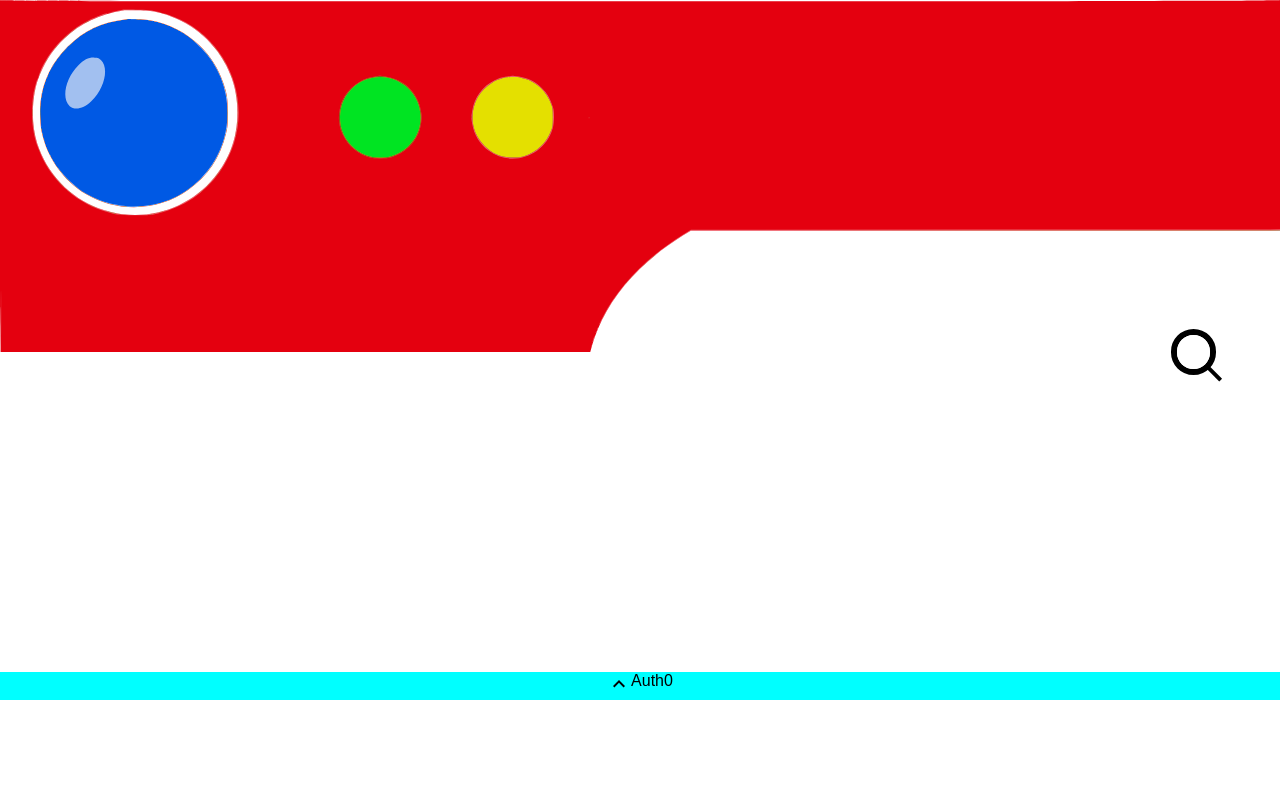
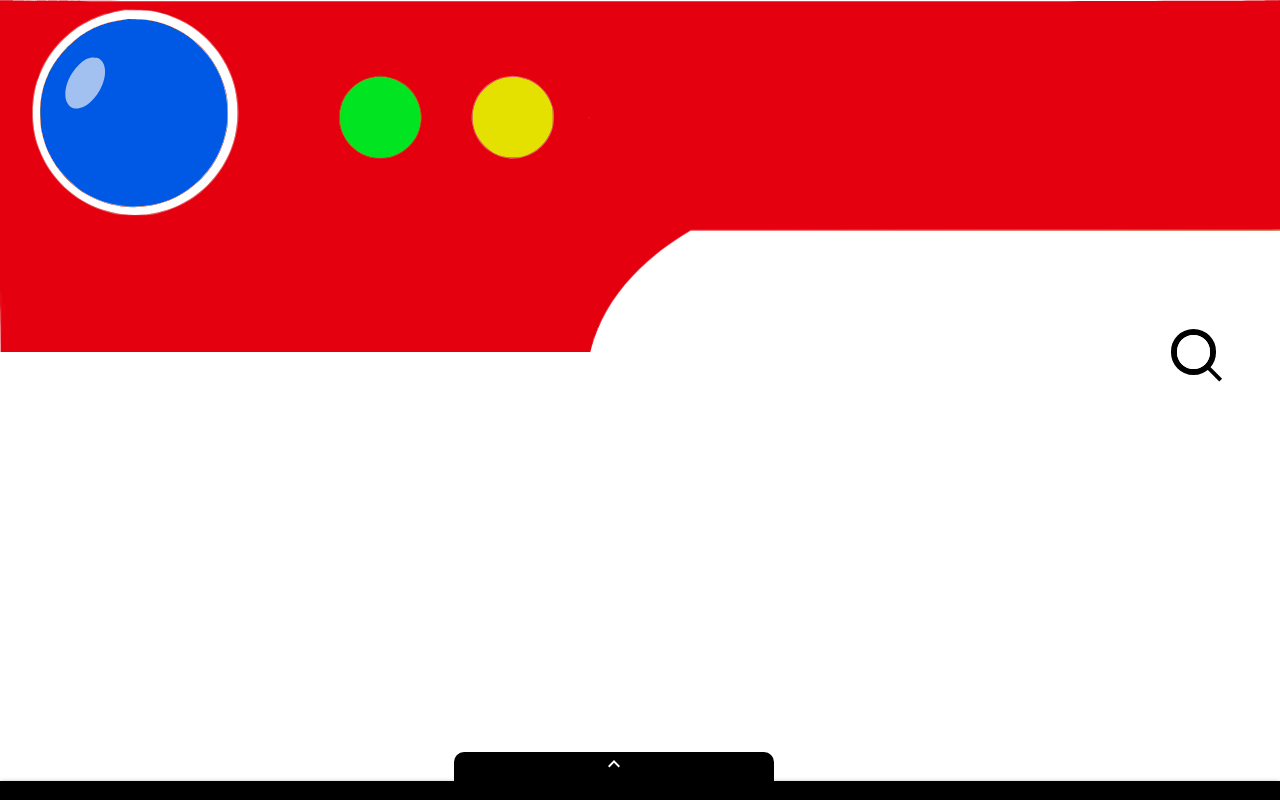
Before and after one commit to jas2johns/puppydex, a Next.js app: page / in a window 1280 px wide. Built offline with nearby package versions, Linux system fonts and the light colour scheme.

Commit message:
bottom nav hover

```diff
--- a/src/components/Card.js
+++ b/src/components/Card.js
@@ -1,8 +1,15 @@
 import { getCardColor } from "../pages/dogGroups";
 import styles from "../styles/Card.module.css";
+import BookmarkBorderIcon from "@mui/icons-material/BookmarkBorder";
+import BookmarkIcon from "@mui/icons-material/Bookmark";
+import { useState } from "react";
 
 export default function BreedCard(props) {
 	const { breed } = props;
+	const [isBookmarked, setIsBookmarked] = useState(true);
+	// TODO: use the above hook when you're reading from the database to display the correct icon
+	// setIsBookmarked(true) if the card has been bookmarked in the db
+
 	const breedGroupColor = getCardColor(breed.breed_group);
 	return (
 		<div
@@ -12,10 +19,15 @@ export default function BreedCard(props) {
 			}}
 			className={styles.card}
 		>
+			{isBookmarked ? (
+				<BookmarkIcon className={styles["filled-green"]} />
+			) : (
+				<BookmarkBorderIcon className={styles["filled-green"]} />
+			)}
+
 			{breed.origin && (
 				<div className={styles.origin}>{breed.origin}</div>
 			)}
-
 			<img src={breed.imageUrl} width={200} />
 			<div className={styles.name}>{breed.name}</div>
 			<div className={styles.breedGroup}>
--- a/src/components/Navbar/Navbar.module.css
+++ b/src/components/Navbar/Navbar.module.css
@@ -1,4 +1,4 @@
-.menu {
+/* .menu {
     display: flex;
     flex-direction: row;
     width: 100%;
@@ -6,4 +6,52 @@
     position: absolute;
     bottom: 0;
     background-color: aqua;
+} */
+
+.menu {
+	display: flex;
+	justify-content: center;
+	position: fixed;
+	left: 0px;
+	bottom: -50px;
+
+	width: 100vw;
+	padding: 20px;
+	text-align: center;
+
+	background-color: black;
+	box-shadow: 0px 2px 5px rgba(0, 0, 0, 0.6);
+
+	font-size: 20px;
+	color: white;
+
+	border: none;
+
+	/* transition */
+
+	transition: bottom 1s;
+	-webkit-transition: bottom 1s;
 }
+
+.menu:hover {
+	bottom: 0px;
+}
+
+.menu.expanded {
+}
+
+.handle {
+	position: relative;
+	bottom: 49px;
+	background-color: black;
+	width: 25vw;
+	border: none;
+	border-top-left-radius: 10px;
+	border-top-right-radius: 10px;
+}
+
+.filled-green {
+	stroke: green;
+	fill: green;
+	color: green;
+}
--- a/src/components/Navbar/index.js
+++ b/src/components/Navbar/index.js
@@ -1,21 +1,23 @@
-import ExpandLessIcon from '@mui/icons-material/ExpandLess';
+import ExpandLessIcon from "@mui/icons-material/ExpandLess";
 import { motion } from "framer-motion";
 import Link from "next/link";
 import styles from "./Navbar.module.css";
 
 export default function Navbar() {
 	return (
-		<motion.div
-			className={styles["menu"]}
-			animate={{ y: -100 }}
-			transition={{ delay: 1 }}
-		>
-			<div>
-				<ExpandLessIcon onClick={() => { console.log('alert') }} />
+		<>
+			<div className={styles["menu"]}>
+				<div className={styles["handle"]}>
+					<ExpandLessIcon
+						onClick={() => {
+							console.log("alert");
+						}}
+					/>
+				</div>
+				<div>
+					<Link href="#">Auth0</Link>
+				</div>
 			</div>
-			<Link href="#">
-			Auth0
-			</Link>
-		</motion.div>
+		</>
 	);
 }
--- a/src/styles/globals.css
+++ b/src/styles/globals.css
@@ -20,7 +20,6 @@ html,
 body {
 	max-width: 100vw;
 }
-
 
 a {
 	color: inherit;
@@ -52,7 +51,8 @@ a {
 	border: none;
 	box-sizing: border-box;
 	border-radius: var(--size);
-    transition: width var(--open-trans-time) cubic-bezier(0.68, -0.55, 0.27, 1.55) var(--close-trans-time);
+	transition: width var(--open-trans-time)
+		cubic-bezier(0.68, -0.55, 0.27, 1.55) var(--close-trans-time);
 }
 
 .search-box input[type="text"]:focus {
@@ -62,18 +62,23 @@ a {
 .search-box input[type="text"]:focus,
 .search-box input[type="text"]:not(:placeholder-shown) {
 	width: var(--open-width);
-    transition: width var(--open-trans-time) cubic-bezier(0.68, -0.55, 0.27, 1.55);
+	transition: width var(--open-trans-time)
+		cubic-bezier(0.68, -0.55, 0.27, 1.55);
 
 	~ button[type="reset"] {
 		transform: rotate(-45deg) translateY(0);
-      transition: transform var(--close-trans-time) ease-out var(--open-trans-time);
+		transition: transform var(--close-trans-time) ease-out
+			var(--open-trans-time);
 	}
 
 	~ button[type="reset"]:after {
 		opacity: 1;
-      transition: top var(--close-trans-time) ease-out (var(--open-trans-time) + var(--close-trans-time)),
-        right var(--close-trans-time) ease-out (var(--open-trans-time) + var(--close-trans-time)),
-        opacity var(--close-trans-time) ease (var(--open-trans-time) + var(--close-trans-time));
+		transition: top var(--close-trans-time) ease-out
+				(var(--open-trans-time) + var(--close-trans-time)),
+			right var(--close-trans-time) ease-out
+				(var(--open-trans-time) + var(--close-trans-time)),
+			opacity var(--close-trans-time) ease
+				(var(--open-trans-time) + var(--close-trans-time));
 	}
 }
 
@@ -90,8 +95,10 @@ a {
 	position: absolute;
 	top: calc((var(--size) / 2) - (var(--handle-height) / 2));
 	right: calc((var(--size) / 2) - (var(--handle-height) / 2));
-    transform: rotate(-45deg) translateY(calc(var(--size) - var(--frame-thickness)));
-    transition: transform var(--close-trans-time) ease-out var(--close-trans-time);
+	transform: rotate(-45deg)
+		translateY(calc(var(--size) - var(--frame-thickness)));
+	transition: transform var(--close-trans-time) ease-out
+		var(--close-trans-time);
 }
 
 .search-box button[type="reset"]:before,
@@ -106,12 +113,6 @@ a {
 .search-box button[type="reset"]:after {
 	transform: rotate(90deg);
 	opacity: 0;
-    transition: transform var(--close-trans-time) ease-out, opacity var(--close-trans-time) ease-out;
+	transition: transform var(--close-trans-time) ease-out,
+		opacity var(--close-trans-time) ease-out;
 }
-
-
-@media (prefers-color-scheme: dark) {
-	html {
-		color-scheme: dark;
-	}
-}
```
Lines whose indentation alone changed are shown as unchanged.
